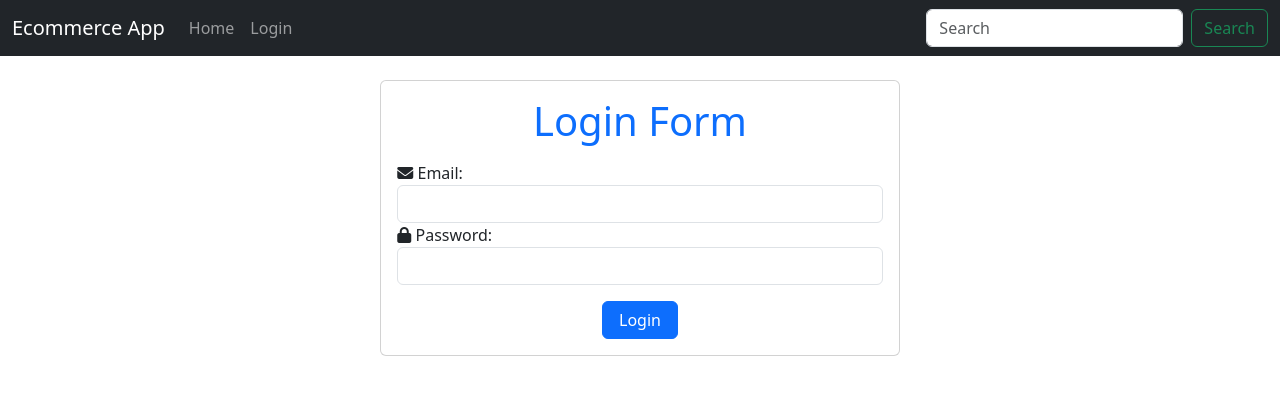
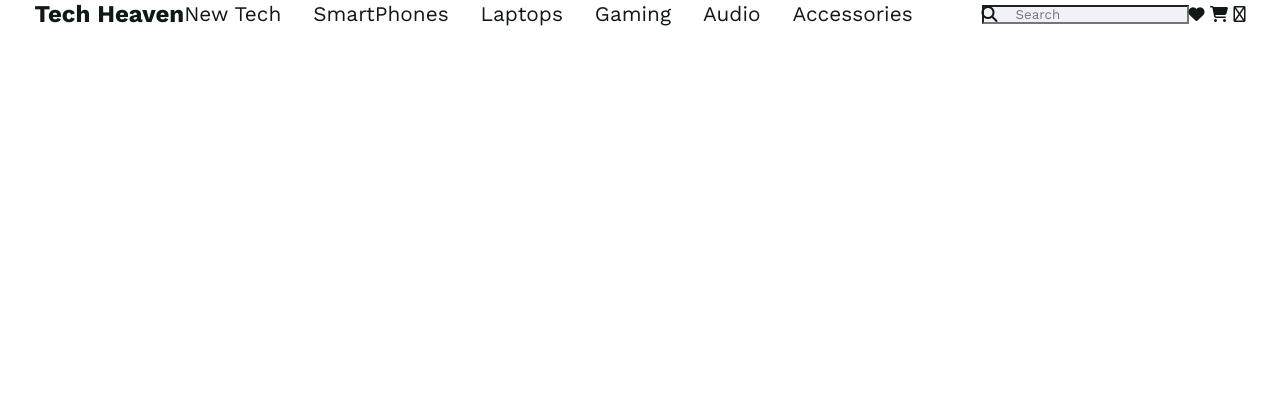
Before and after one commit to momotan039/Tech-Heaven-Php, a PHP site: page /pages/login.php in a window 1280 px wide. Shown: the top 395 px of the page. Run offline with PHP 8.4, Linux system fonts and the light colour scheme.

Commit message:
get started with new template

```diff
--- a/inc/header.php
+++ b/inc/header.php
@@ -4,9 +4,11 @@
     <meta charset="UTF-8">
     <meta name="viewport" content="width=device-width, initial-scale=1.0">
     <title>Document</title>
-    <link rel="stylesheet" href="<?php echo $style?>/bootstrap.min.css">
+    <!-- <link rel="stylesheet" href="<?php echo $style?>/bootstrap.min.css"> -->
     <link rel="stylesheet" href="https://cdnjs.cloudflare.com/ajax/libs/font-awesome/6.5.1/css/all.min.css"/>
     <link rel="stylesheet" href="<?php echo $style?>/style.css">
 </head>
 <body>
+<header >
 <?php include 'navbar.php'?>
+</header>
--- a/inc/navbar.php
+++ b/inc/navbar.php
@@ -5,46 +5,30 @@ function isActivePage($page)
   global $pages;
   return $_SERVER['PHP_SELF'] == $pages . '/' . $page ? 'active' : '';
 }
+
 ?>
-<nav class="navbar navbar-expand-lg navbar-dark bg-dark">
-  <div class="container-fluid">
-    <a class="navbar-brand" href="/ecommerce">Ecommerce App</a>
-    <button class="navbar-toggler" type="button" data-bs-toggle="collapse" data-bs-target="#navbarSupportedContent" aria-controls="navbarSupportedContent" aria-expanded="false" aria-label="Toggle navigation">
-      <span class="navbar-toggler-icon"></span>
-    </button>
-    <div class="collapse navbar-collapse" id="navbarSupportedContent">
-      <ul class="navbar-nav me-auto mb-2 mb-lg-0">
-        <li class="nav-item">
-          <a class="nav-link <?php echo isActivePage('home.php') ?>" href="/ecommerce">Home</a>
-        </li>
-        <?php
-        if (empty($_SESSION['user'])) :
-        ?>
-          <li class="nav-item">
-            <a class="nav-link <?php echo isActivePage('login.php') ?>" href="<?php echo $pages ?>/login.php">Login</a>
-          </li>
-        <?php
-        else :
-        ?>
-          <li class="nav-item">
-            <a class="nav-link <?php echo isActivePage('users.php') ?>" href="<?php echo $pages ?>/users.php">Users</a>
-          </li>
-          <li class="nav-item">
-            <a class="nav-link <?php echo isActivePage('editItems.php') ?>" href="<?php echo $pages ?>/items/editItems.php">Items</a>
-          </li>
-          <form action="../pages/home.php" method="post">
-            <li class="nav-item">
-              <input name="logout" type="submit" class="nav-link" value="Logout">
-            </li>
-          </form>
-        <?php
-        endif;
-        ?>
+<nav>
+  <div>
+    <h1 class="logo">
+      Tech Heaven
+    </h1>
+      <ul class="menu">
+        <li><a href="#">New Tech</a></li>
+        <li><a href="#">SmartPhones</a></li>
+        <li><a href="#">Laptops</a></li>
+        <li><a href="#">Gaming</a></li>
+        <li><a href="#">Audio</a></li>
+        <li><a href="#">Accessories</a></li>
       </ul>
-      <form class="d-flex" role="search">
-        <input class="form-control me-2" type="search" placeholder="Search" aria-label="Search">
-        <button class="btn btn-outline-success" type="submit">Search</button>
-      </form>
+  </div>
+
+  <div class="right">
+  <i class="fa-solid fa-magnifying-glass"></i>
+    <input class="card" type="text" placeholder="Search">
+    <div>
+      <a href="" class="card"><i class="fa-solid fa-heart"></i></a>
+      <a href="" class="card"><i class="fa-solid fa-cart-shopping"></i></a>
+      <i class="fa-regular fa-car-side"></i>
     </div>
   </div>
 </nav>
--- a/pages/home.php
+++ b/pages/home.php
@@ -7,6 +7,7 @@ if(isset($_POST['logout']))
     session_unset();
     session_destroy();
 }
+
 if(!empty($_SESSION['user']))
 {
     ?>
--- a/pages/login.php
+++ b/pages/login.php
@@ -2,58 +2,5 @@
 require '../config/init.php';
 require '../inc/header.php';
 ?>
-<?php
-if ($_SERVER['REQUEST_METHOD'] === "POST") {
-    $email=$_POST['email'];
-    $password=$_POST['password'];
-    if (!empty($email)&&!empty($password)){
-        $stm=$con->prepare('SELECT * FROM users WHERE email=:email AND password=:password');
-        $stm->execute([':email'=>$email,':password'=>sha1($password)]);
-        echo $stm->rowCount();
-        if($stm->rowCount()>0){
-            $user=$stm->fetch(PDO::FETCH_ASSOC);
-            session_start();
-            $_SESSION['user']=$user;
-            header('location:home.php');
-        }
-        else{
-            echo '
-            <div class="alert alert-danger alert-dismissible fade show" role="alert">
-                <strong>Fiald Login,</strong>Email or Password not vaild!!!
-                <button type="button" class="btn-close" data-bs-dismiss="alert" aria-label="Close"></button>
-            </div>
-        ';
-        }
-    }
-}
-?>
-<div class="row justify-content-center">
-    <div class="col-md-5">
-        <div class="card mt-4">
-            <div class="card-body">
-                <h1 class="card-text text-center text-primary">
-                    Login Form
-                </h1>
-            </div>
-            <form method="post">
-                <div class="px-3">
-                    <div class="form-group">
-                        <i class="fa-solid fa-envelope"></i>
-                        <label>Email:</label>
-                        <input required name="email" class="form-control" type="email">
-                    </div>
-                    <div class="form-group">
-                        <i class="fa-solid fa-lock"></i>
-                        <label>Password:</label>
-                        <input required name="password" class="form-control" type="password">
-                    </div>
-                </div>
-                <div class="text-center">
-                    <button class="m-3 px-3 btn btn-primary">Login</button>
-                </div>
-            </form>
-        </div>
-    </div>
-</div>
 
 <?php require '../inc/footer.php'; ?>
--- a/template/style/style.css
+++ b/template/style/style.css
@@ -0,0 +1,65 @@
+/* import font */
+@import url('https://fonts.googleapis.com/css2?family=Work+Sans:ital,wght@0,100..900;1,100..900&display=swap');
+
+/* reset */
+*{
+    margin: 0 ;
+    padding: 0;
+    box-sizing: border-box;
+    font-family: "Work Sans", sans-serif;
+    color: #121717;
+}
+
+/* initalize variables */
+:root{
+    --text-color:#121717;
+    --secondary-color:#617D8A;
+    --light-color:#FFFFFF;
+    --back-color:#F0F2F5;
+    --button-color:#0DA6F2;
+}
+
+/* start shared element style */
+a{
+    text-decoration: none;
+    color: #121717;
+}
+/* end shared element style */
+
+/* start header styling */
+header{
+    /* padding: 0 1rem; */
+}
+header nav{
+    display: flex;
+    justify-content: space-around;
+}
+header nav >div{
+    display: flex;
+    align-items: center;
+}
+header .logo{
+    font-weight: bold;
+}
+header nav ul.menu {
+    display: flex;
+    list-style-type: none;
+    gap: 2rem;
+}
+header nav ul.menu li{
+font-size: 1.3rem;
+}
+
+header nav .right{
+    position: relative;
+}
+header nav .right .fa-magnifying-glass{
+    position: absolute;
+}
+header nav .right input[type=text]{
+    background-color: var(--back-color);
+    color: var(--secondary-color);
+    padding-left: 2rem;
+}
+
+/* end header styling */
```
Also changed, not shown: inc/itemForm.php (+1 -13 lines).
